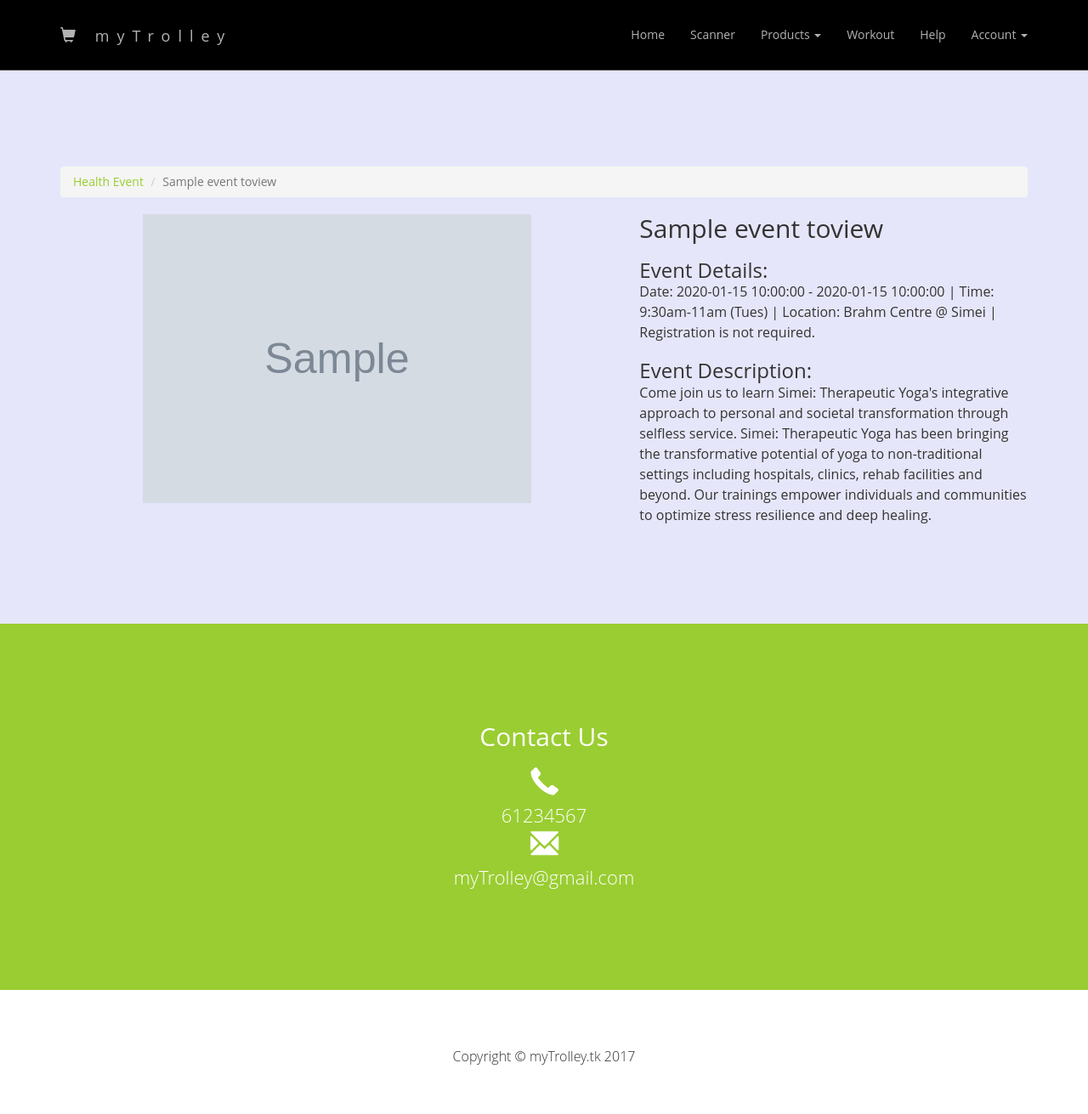
After one commit to Albert481/myTrolley, a Flask app: template templates/viewevent.html in a window 1280 px wide. The commit adds this page. Shown: the whole page at 85% size. Run offline with Flask 2, Linux system fonts and the light colour scheme; the template is opened without the code that fills it: most values are stand-ins (such as "Sample title", 1, 10 or a date in 2020); grey boxes marked "Sample" are stand-in pictures; some libraries are stand-ins or nearby versions.

Commit message:
Updated healthevent and viewevent in run.py Added event id attribute in event.py Created viewevent.html

```diff
--- a/run.py
+++ b/run.py
@@ -314,7 +314,7 @@ def popularitem():
         eachpop = popular[pop_id]
         popBase = pop.PopularItem(eachpop['name'], eachpop['quantity'])
         poplist.append(popBase)
-        print(popBase)
+        #print(popBase)
 
     return render_template('popularitem.html', pop_list=poplist)
 
@@ -359,11 +359,22 @@ def healthevent():
     for event_id in event:
         eachevent = event[event_id]
         eventBase = ev.Event(eachevent['event_name'], eachevent['event_startDate'], eachevent['event_endDate'],
-                             eachevent['image'], eachevent['link'])
+                             eachevent['image'], eachevent['link'], event_id)
         list.append(eventBase)
 
     return render_template('healthevent.html', event_list=list)
 
+@app.route('/viewevent/<string:id>/', methods=['GET', 'POST']) #stop here 20180109
+def viewevent(id):
+
+    event = events.get()
+    eventlist = []
+    eachevent = event[id]
+    eventBase = ev.Event(eachevent['event_name'], eachevent['event_startDate'], eachevent['event_endDate'],
+                         eachevent['image'], eachevent['link'], id)
+    eventlist.append(eventBase)
+
+    return render_template('viewevent.html', event_toview=eventlist)
 
 @app.route('/search') #stop here 20180109
 def search():
--- a/templates/healthevent.html
+++ b/templates/healthevent.html
@@ -27,7 +27,7 @@
                                 {% endif %}
                             </div>
                             <div class="card-footer">
-                                <a href="{{ evt.get_link() }}" class="btn btn-primary">Find Out More!</a>
+                                <a href="{{ "/viewevent/" + evt.get_eventid() }}" class="btn btn-primary">Find Out More!</a>
                             </div>
                         </div>
                         <br />
--- a/templates/healthyrecipe.html
+++ b/templates/healthyrecipe.html
@@ -21,7 +21,7 @@
                                     <img src="../static/images/HealthyRecipe/{{ reci.get_image() }}" alt="{{ reci.get_recipeName() }}" style="height:200px; width:170px;"/>
                                     <h3>{{ reci.get_recipeName() }}</h3>
 
-                                    <a href={{ "/viewrecipe/" + reci.get_recipeid() }} class="btn btn-primary"><span class="glyphicon glyphicon-share-alt"></span>Read More</a>
+                                    <a href={{ "/viewrecipe/" + reci.get_recipeid() }} class="btn btn-primary"></span>Read More</a>
                                 </div>
                             </div>
                         {% endfor %}
--- /dev/null
+++ b/templates/viewevent.html
@@ -0,0 +1,42 @@
+{% extends 'viewlayout.html' %}
+{% block title %}Health Event{% endblock %}
+
+{% block body %}
+    <section class="content">
+        <div class="container">
+
+        {% for et in event_toview %}
+            <div class="row">
+
+                <div class="col-md-12">
+                <div>
+                    <ol class="breadcrumb">
+                        <li><a href="/healthevent">Health Event</a></li>
+                        <li class="active">{{ et.get_eventName() }}</li>
+                    </ol>
+                </div>
+                </div>
+                <!-- /.div -->
+
+                <div class="col-sm-1"></div>
+                <div class="col-sm-5">
+                    <img src="../../static/images/HealthEvent/{{ et.get_image() }}" alt="{{ et.get_eventName() }}" class="img-responsive" style="height:340px; width:470px;" />
+                </div>
+                <div class="col-sm-1"></div>
+                <div class="col-sm-5">
+                    <h2 class="section-header">{{ et.get_eventName() }}</h2>
+                    <br />
+                    <h3>Event Details:</h3>
+                    <p style="text-align:left;">Date: {{ et.get_startDate() }} - {{ et.get_endDate() }} | Time: 9:30am-11am (Tues) | Location: Brahm Centre @ Simei | Registration is not required.</p>
+                    <br />
+                    <h3>Event Description:</h3>
+                    <p style="text-align:left;">
+                        Come join us  to learn Simei: Therapeutic Yoga's integrative approach to personal and societal transformation through selfless service. Simei: Therapeutic Yoga has been bringing the transformative potential of yoga to non-traditional settings including hospitals, clinics, rehab facilities and beyond.  Our trainings empower individuals and communities to optimize stress resilience and deep healing.
+                    </p>
+
+                </div>
+            </div>
+        {% endfor %}
+        </div>
+    </section>
+{% endblock %}
```
Also changed, not shown: event.py (+7 -1 lines).
